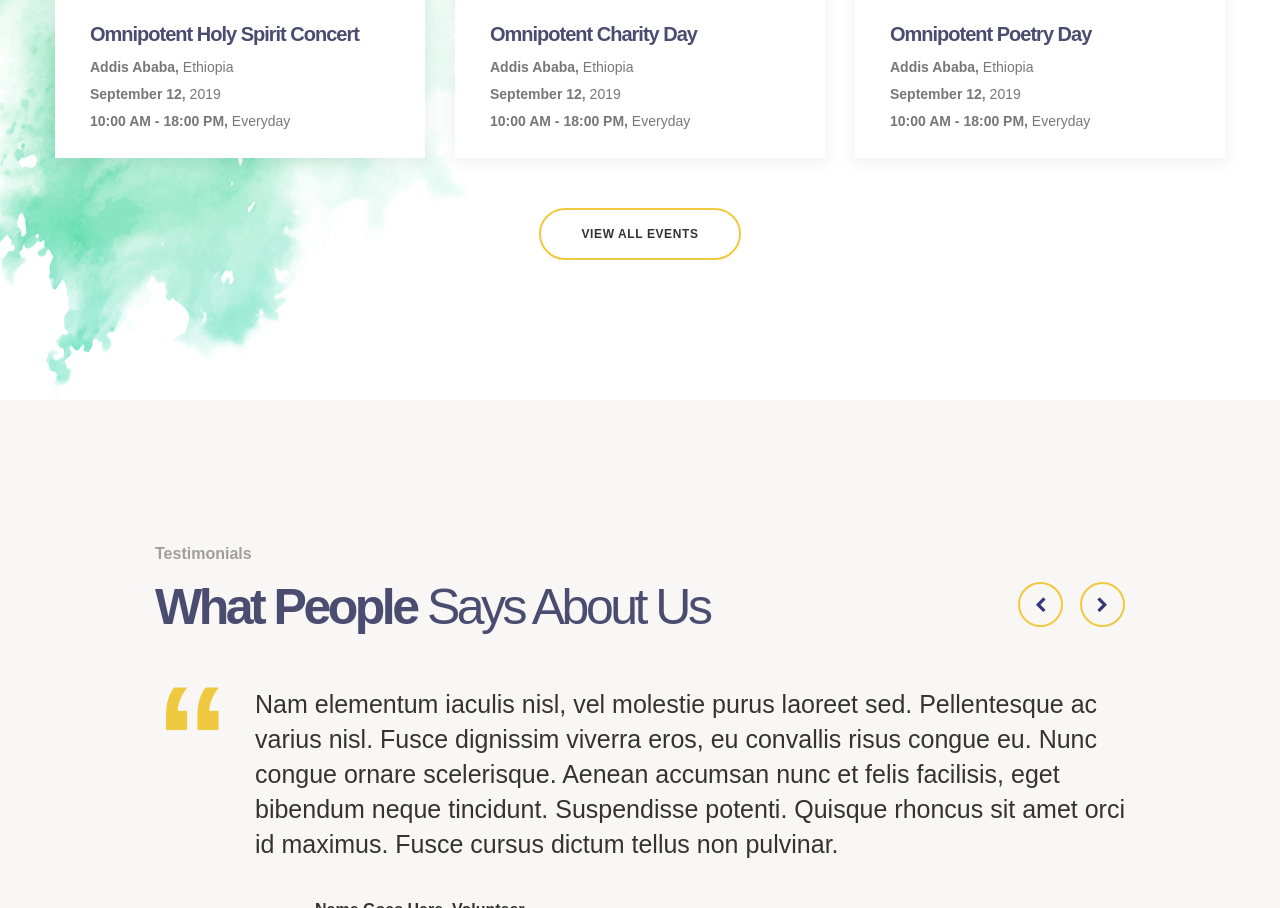
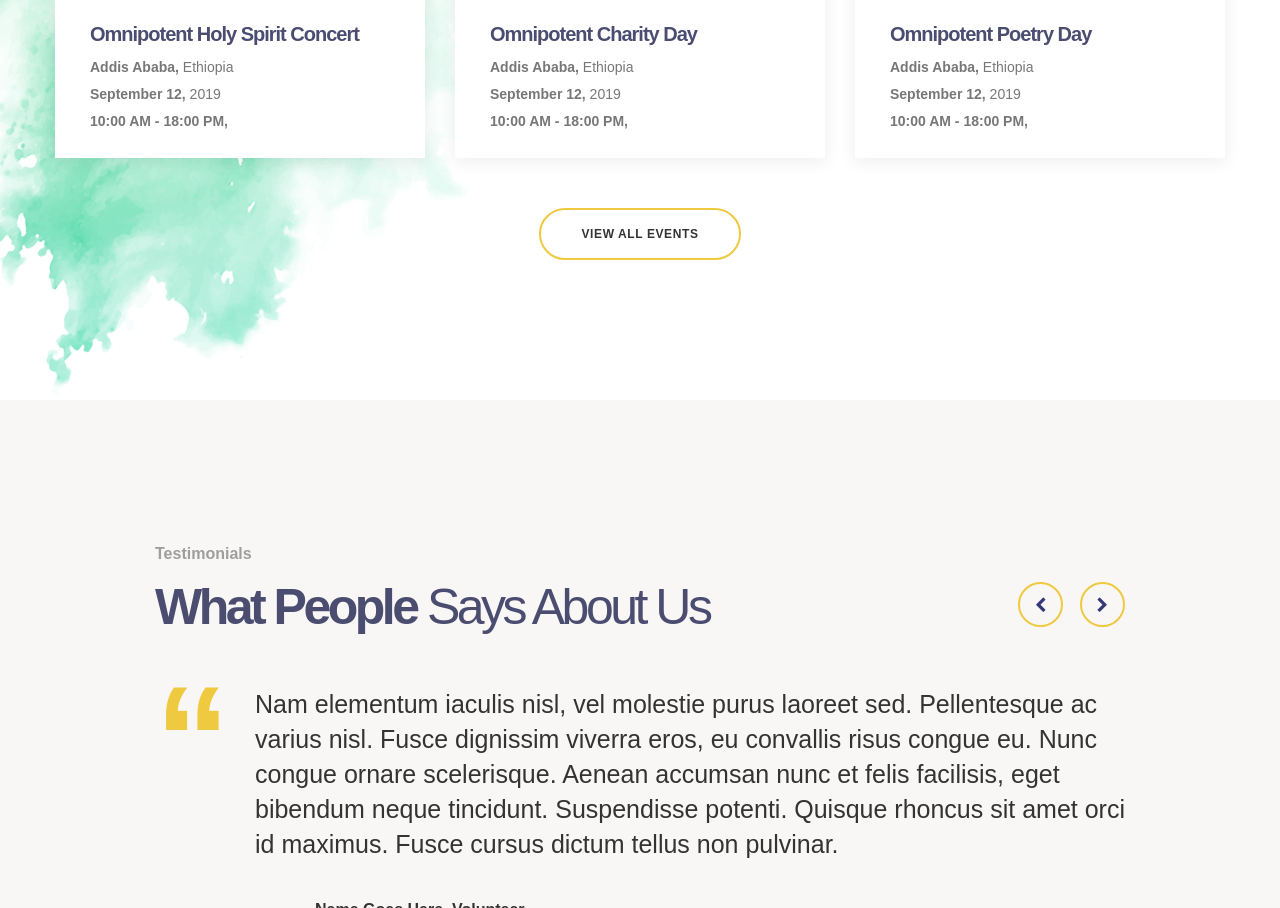
Before and after one commit to roberawakweya/omni_web, a plain HTML site: page index.html in a window 1280 px wide. Shown: the part 5258-6166 px from the top of the page. Drawn offline with nearby package versions, Linux system fonts and the light colour scheme.

Commit message:
Update index.html

```diff
--- a/index.html
+++ b/index.html
@@ -441,7 +441,7 @@
 										<h6 class="event-item__title"><a href="event-details.html">Omnipotent Holy Spirit Concert</a></h6>
 										<p><b>Addis Ababa, </b>Ethiopia</p>
 										<p><b>September 12,</b> 2019</p>
-										<p><b>10:00 AM - 18:00 PM,</b> Everyday</p>
+										<p><b>10:00 AM - 18:00 PM,</b></p>
 									</div>
 								</div>
 							</div>
@@ -452,7 +452,7 @@
 										<h6 class="event-item__title"><a href="event-details.html">Omnipotent Charity Day</a></h6>
 										<p><b>Addis Ababa, </b>Ethiopia</p>
 										<p><b>September 12,</b> 2019</p>
-										<p><b>10:00 AM - 18:00 PM,</b> Everyday</p>
+										<p><b>10:00 AM - 18:00 PM,</b></p>
 									</div>
 								</div>
 							</div>
@@ -463,7 +463,7 @@
 										<h6 class="event-item__title"><a href="event-details.html">Omnipotent Poetry Day</a></h6>
 										<p><b>Addis Ababa, </b>Ethiopia</p>
 										<p><b>September 12,</b> 2019</p>
-										<p><b>10:00 AM - 18:00 PM,</b> Everyday</p>
+										<p><b>10:00 AM - 18:00 PM,</b></p>
 									</div>
 								</div>
 							</div>
```
